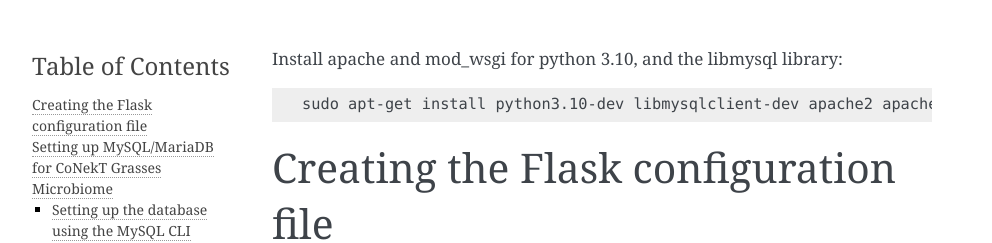
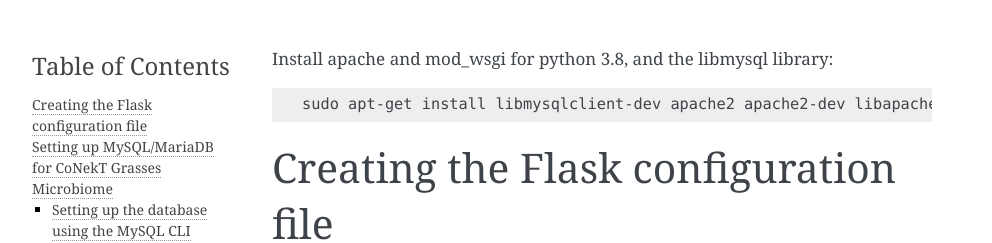
Before and after one commit to SantosRAC/conekt_grasses_microbiome, a Sphinx documentation site: the page built from CoNekT_Grasses_Microbiome/docs/source/connect_mysql.md, in a window 1280 px wide. Shown: the top 243 px of the page, without its empty margins (148-1140 px from the left). Built offline with Sphinx 7.4.7, drawn with Linux system fonts in a browser that asks for light colours.

Commit message:
python dev is already in the README file

```diff
--- a/CoNekT_Grasses_Microbiome/docs/source/connect_mysql.md
+++ b/CoNekT_Grasses_Microbiome/docs/source/connect_mysql.md
@@ -1,6 +1,6 @@
-Install apache and mod_wsgi for python 3.10, and the libmysql library:
+Install apache and mod_wsgi for python 3.8, and the libmysql library:
 
-    sudo apt-get install python3.10-dev libmysqlclient-dev apache2 apache2-dev libapache2-mod-wsgi-py3
+    sudo apt-get install libmysqlclient-dev apache2 apache2-dev libapache2-mod-wsgi-py3
 
 # Creating the Flask configuration file
 
```
